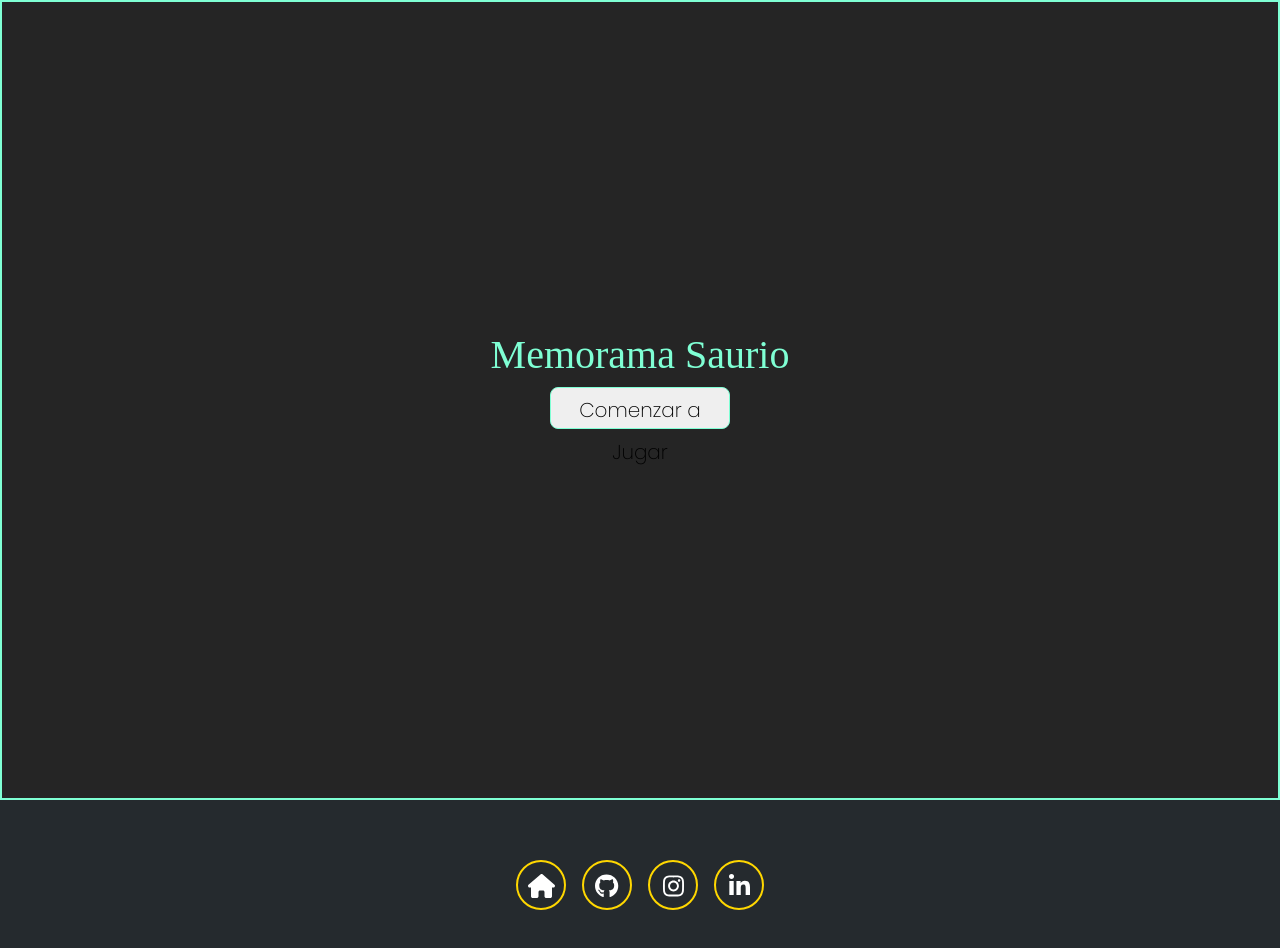
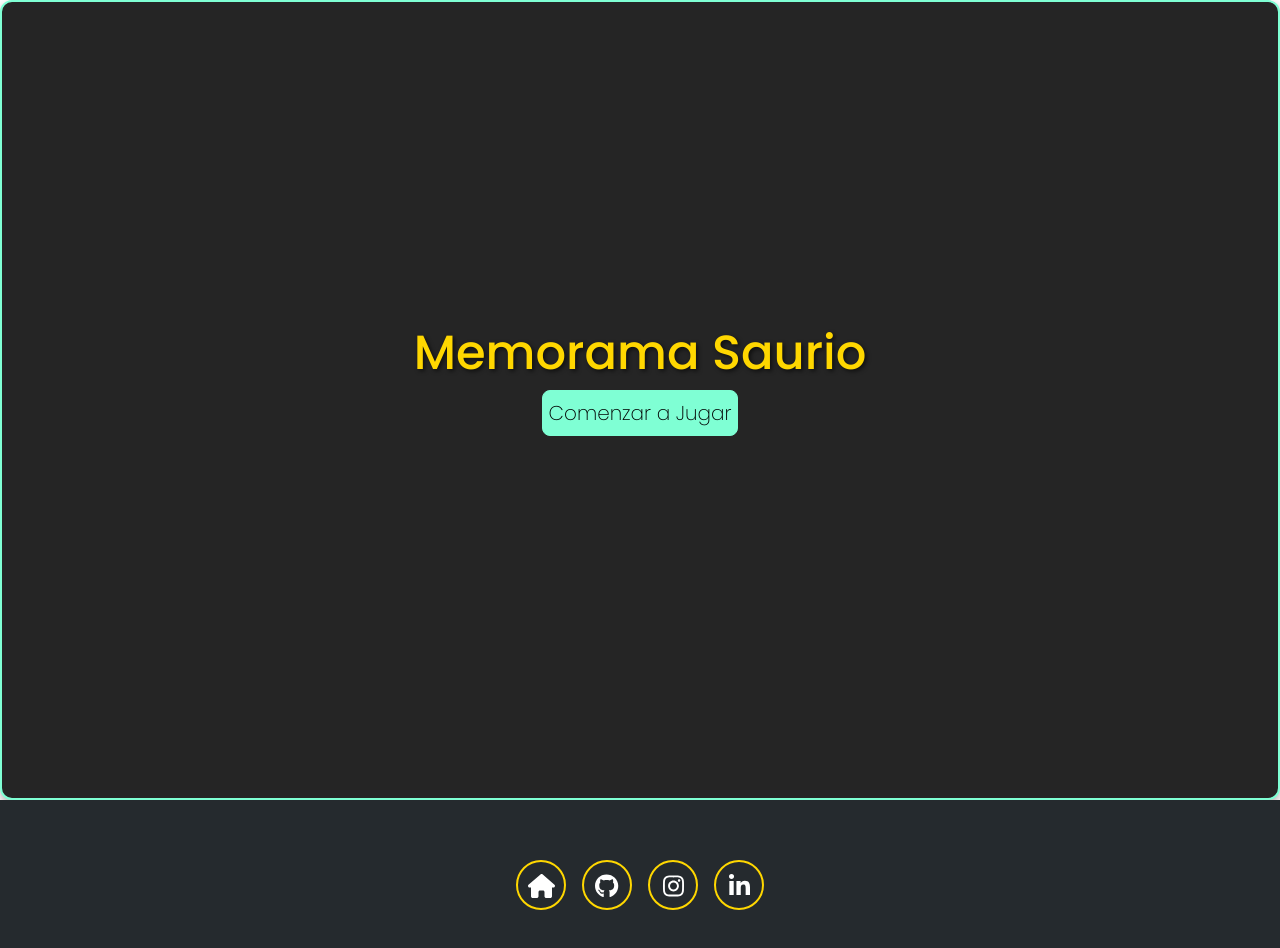
Before and after one commit to kiwy36/Portfolio-07-2023, a React (Vite) app: page /memorama in a window 1280 px wide. Shown: the top 948 px of the page. Built offline with nearby package versions, Linux system fonts and the light colour scheme; no server answers.

Commit message:
arreglos de host de imagenes que tuvo que ser cambiado

```diff
--- a/index.html
+++ b/index.html
@@ -2,7 +2,7 @@
 <html lang="es">
   <head>
     <meta charset="UTF-8" />
-    <link rel="icon" type="image/svg+xml" href="https://i.ibb.co/BBHCkgk/kiwi.png" />
+    <link rel="icon" type="image/svg+xml" href="https://lh3.googleusercontent.com/pw/AP1GczPFQYRtVCDCnhjEzoyk9ZtDv8Dmuq0g1988ZNDMcG29AOdPRj1kt-noNYCuL4kYWitbTqnQfDlJ0_FPlB87GihUBnVQJL7JYKGoni3YwMdS-8SMdwZtH4hgGT7FXFBD8DllWtf_1xJCGtrlEEZgfD2bhw=w512-h512-s-no?authuser=0" />
     <meta name="viewport" content="width=device-width, initial-scale=1.0" />
     <meta name="description" content="Portfolio para búsqueda de trabajo en desarrollo web frontend">
     <meta name="author" content="Wittner Kevin">
--- a/src/components/Banner/Banner.jsx
+++ b/src/components/Banner/Banner.jsx
@@ -24,7 +24,7 @@ const Banner = () => {
             <section id='inicio'  className='inicio'ref={bannerRef}>
                 <div className='contenido-banner'>
                     <div className='contenedor-img'>
-                        <img src="https://i.ibb.co/RDrMSH6/banner-Img.png" alt='imgportada' loading="lazy" />
+                        <img src="https://lh3.googleusercontent.com/pw/AP1GczNU_AaWZZs-AAbLTLDkTO-ClwQ4i6ZEAUP0K-c2L4pXH3ohAJ_XrBqzU_qJ6gQlJsHdeX5Vg7tcnCHojbnyb2jIlpGPNFL6xyMP__MarKA0T2y87VCN7ZcwsTpbbv-FUI7BbDjjqlCuxTBJM1ZuWK_Gpw=w612-h612-s-no?authuser=0" alt='imgportada' loading="lazy" />
                     </div>
                     <h1>WITTNER KEVIN</h1>
                     <h2>Desarrollador Front-end</h2>
--- a/src/components/Memorama/Memorama.css
+++ b/src/components/Memorama/Memorama.css
@@ -1,13 +1,16 @@
+
 .memorama {
   background-color: #252525;
   color: #fff;
   display: flex;
-  flex-wrap: wrap;
   flex-direction: column;
   align-items: center;
   justify-content: center;
   height: 100vh;
+  width: 100%;
   border: aquamarine 2px solid;
+  border-radius: 12px;
+  box-shadow: 0 4px 8px rgba(0, 0, 0, 0.3);
 }
 .memorama tr{
   display: flex;
@@ -30,16 +33,15 @@
   margin-right: auto;
   margin-top: 0px;
 }
+.memorama h1 {
+  color: #FFD700;
+  font-size: 3rem;
+  text-shadow: 2px 2px 4px rgba(0, 0, 0, 0.6);
+}
 .memorama h2 {
-  font-family: 'Righteous';
-  font-size: 30px;
-  text-align: center;
-}
-.memorama h1 {
-  color: aquamarine;
-  font-family: 'Righteous';
-  font-size: 40px;
-  text-align: center;
+  font-size: 2rem;
+  text-shadow: 1px 1px 3px rgba(0, 0, 0, 0.6);
+  margin: 10px 0;
 }
 
 .memorama table {
@@ -50,16 +52,21 @@
   width: 100px;
   height: 150px;
   border: aquamarine 2px solid;
-  background-color: #ccc;
+  background-color: #333;
   margin: 1px;
   transition: background-color 0.3s;
   background-size: cover;
+  border-radius: 8px;
+  box-shadow: 0 2px 4px rgba(0, 0, 0, 0.3);
+  transition: all 0.3s ease;
 }
-.memorama .card:hover{
-  border: red 2px solid;
+.memorama .card:hover {
+  border: 2px solid #FFD700;
+  transform: scale(1.05);
 }
 .memorama .card.flipped {
   background-color: transparent;
+  box-shadow: none;
 }
 
 .memorama .card.matched {
@@ -72,15 +79,23 @@
   display: block;
   margin: auto;
   text-decoration: none;
+  background-color: aquamarine;
   border: 1px solid aquamarine;
-  width: 180px;
-  height: 42px;
+  width: auto;
+  min-width: 180px;
+  height: auto;
+  min-height: 42px;
   line-height: 42px;
   font-size: 20px;
   transition: 0.3s;
   cursor: pointer;
   margin-bottom: 40px;
   border-radius: 8px;
+  transition: background-color 0.3s ease, transform 0.2s ease;
+}
+.memorama .iniciador:hover {
+  background-color: #FFD700;
+  transform: scale(1.05);
 }
 @media(max-width: 1100px) {
   .memorama {
--- a/src/components/MyDate/MyDate.jsx
+++ b/src/components/MyDate/MyDate.jsx
@@ -30,9 +30,6 @@ const MyDate = () => {
                                     <strong>Github:</strong> kiwy36
                                 </li>
                                 <li>
-                                    <strong>Teléfono personal:</strong> +542942639953
-                                </li>
-                                <li>
                                     <strong>Email:</strong> kevinWittner92@gmail.com
                                 </li>
                                 <li>
@@ -48,15 +45,15 @@ const MyDate = () => {
                             <h3>Lugares de Formación</h3>
                             <div className='contenedor-formacion'>
                                 <div className='formacion'>
-                                    <img src='https://styles.redditmedia.com/t5_5blkvq/styles/communityIcon_t5ji6wuld2z71.jpg?format=pjpg&s=1672be49333cd14749784be8bbc3c968a033d8e0' alt='Coderhouse' className='imagen-formacion'/>
+                                    <img src='https://lh3.googleusercontent.com/pw/AP1GczNeF4GSJ4X0AC44spQzT6KobWDHZe2lknIVPaHVXMop4U6YdhAB7TXDgi1y-TsSi8erKaoJW3HWh1CiaWCKb8XsCTwShJTyPVcNML7NVdVS75lvJNDtsrAVBU93GZSHWpkNKESEtMyhfKmEbfHtppGcsw=w618-h618-s-no?authuser=0' alt='Coderhouse' className='imagen-formacion'/>
                                     <span>Coderhouse</span>
                                 </div>
                                 <div className='formacion'>
-                                    <img src='https://encrypted-tbn0.gstatic.com/images?q=tbn:ANd9GcTNYTD_c3R-RiaovcMfyILWQy8UN36uPtECbiCJGQcGWGPZDhDCC8OFrDxf0-1HmPwSBm0&usqp=CAU' alt='Codo a Codo' className='imagen-formacion'/>
+                                    <img src='https://lh3.googleusercontent.com/pw/AP1GczPIGaI1wkRwMizdcFh8BOlZM6FN2Pea_QYcc2lVjiP8KVe3Lr5-5-iw-L_ZqVKC82cR6Kua-GDkdlCxL0DpQutvAPO1kV6-h7Rfg9cNk-bu7TT2E85Nr0n-TMJsDrhkYO0dFTn9v6zTymS378ogUJq28Q=w225-h225-s-no?authuser=0' alt='Codo a Codo' className='imagen-formacion'/>
                                     <span>Codo a Codo</span>
                                 </div>
                                 <div className='formacion'>
-                                    <img src='https://i.ibb.co/YdyG5Hy/aut.jpg' alt='Autodidacta' className='imagen-formacion'/>
+                                    <img src='https://lh3.googleusercontent.com/pw/AP1GczOT31VJ1wP7M2tV2sLsgbeI8j2KbNO4zGLHNHIrWGCutJ3MV0aquQsNo12-L2o3-e-m-gZqmGpRQrDkqpYAj1eguDyZ212-hjMzlboo0_04NgHcU98FwnBErA02GBO32s1HD2kArkZokQjHXlJAqZDRuQ=w618-h618-s-no?authuser=0' alt='Autodidacta' className='imagen-formacion'/>
                                     <span>Autodidacta</span>
                                 </div>
                             </div>
```
Also changed, not shown: src/components/Proyectos/Proyectos.jsx (+7 -7 lines).
